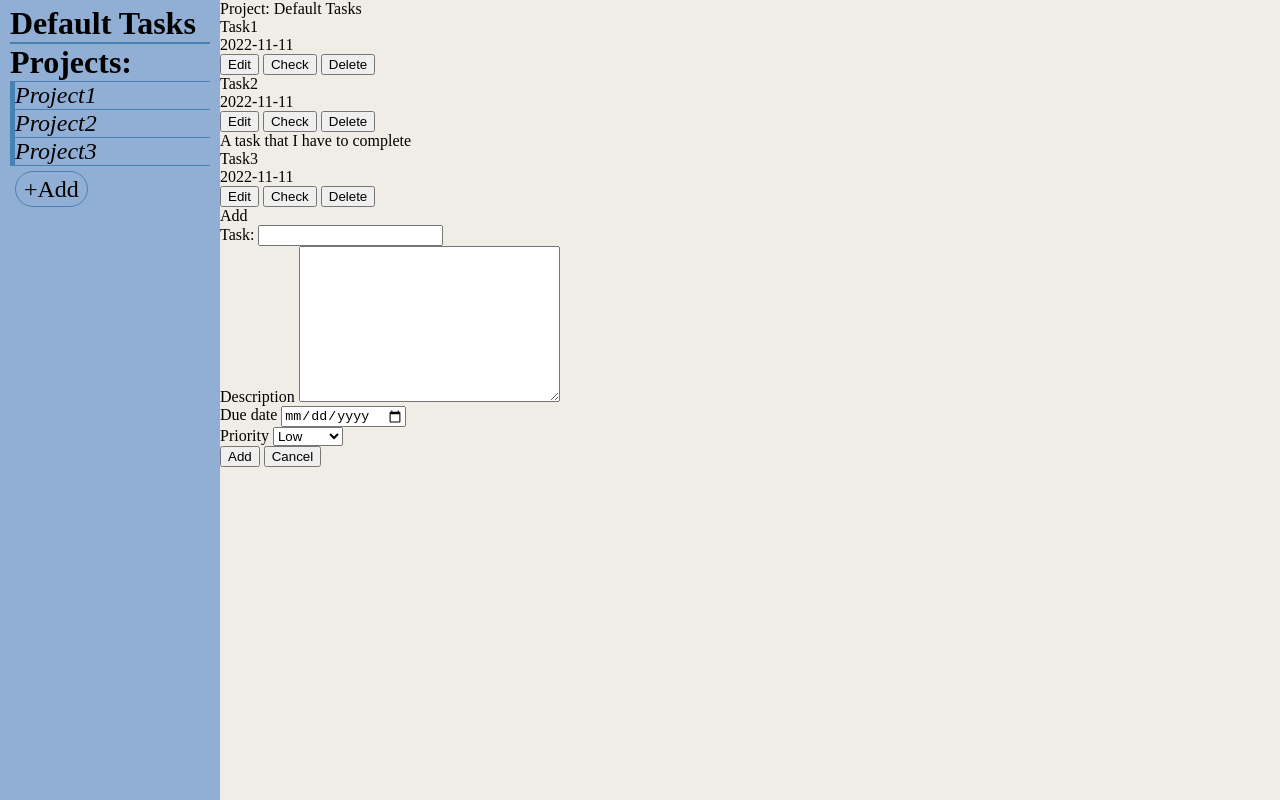
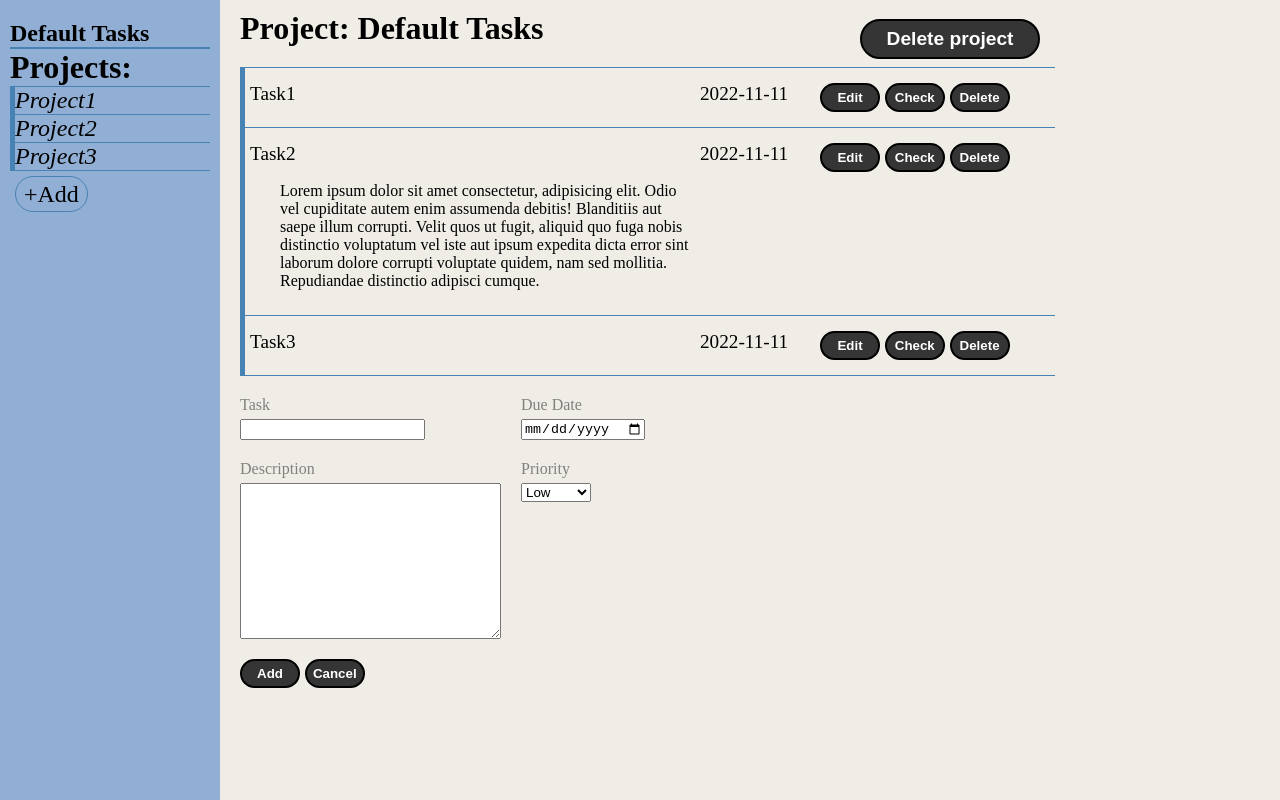
Before and after one commit to Etereke/odin-todo-list, a website: page dist/index.html in a window 1280 px wide. Drawn offline with Linux system fonts and the light colour scheme.

Commit message:
Implement mock-up design of whole page

```diff
--- a/dist/index.html
+++ b/dist/index.html
@@ -19,51 +19,57 @@
                 <div class="add-project"><span>+Add</span></div>
             </div>
         </div>
+        <div class="main-content">
+            <div class="content-header">
+                <div class="project-name">Project: Default Tasks</div>
+                <button>Delete project</button>
+            </div>
             <div class="tasks">
-            <div class="project-name">Project: Default Tasks</div>
                 <div class="task-row">
                     <div class="task-name">Task1</div>
                     <div class="task-date">2022-11-11</div>
-                <div class="btns">
+                    <div class="task-btns">
                         <button>Edit</button>
                         <button>Check</button>
                         <button>Delete</button>
                     </div>
                 </div>
-            <div class="task-row active">
+                <div class="task-row task-active">
                     <div class="task-name">Task2</div>
                     <div class="task-date">2022-11-11</div>
-                <div class="btns">
+                    <div class="task-btns">
                         <button>Edit</button>
                         <button>Check</button>
                         <button>Delete</button>
                     </div>
-                <div class="task-desc">A task that I have to complete</div>
+                    <div class="task-desc">Lorem ipsum dolor sit amet consectetur, adipisicing elit. Odio vel cupiditate autem enim assumenda debitis! Blanditiis aut saepe illum corrupti. Velit quos ut fugit, aliquid quo fuga nobis distinctio voluptatum vel iste aut ipsum expedita dicta error sint laborum dolore corrupti voluptate quidem, nam sed mollitia. Repudiandae distinctio adipisci cumque.</div>
                 </div>
                 <div class="task-row">
                     <div class="task-name">Task3</div>
                     <div class="task-date">2022-11-11</div>
-                <div class="btns">
+                    <div class="task-btns">
                         <button>Edit</button>
                         <button>Check</button>
                         <button>Delete</button>
                     </div>
                 </div>
-            <div class="task-new">Add</div>
-            <div class="task-add">
-                <div class="task-new-name">
-                    <label for="task-name">Task: </label>
+            </div>
+            <div class="task-add" hidden><span>+Add</span></div>
+            <div class="task-add-form">
+                <div class="task-new-name input-field">
+                    <label for="task-name">Task</label>
                     <input type="text" name="task-name" id="task-name">
                 </div>
-                <div class="task-new-desc">
+                <div class="task-new-date input-field">
+                    <label for="task-date">Due date</label>
+                    <input type="date" name="task-date" id="task-date">
+                </div>
+                <div class="task-new-desc input-field">
                     <label for="task-desc">Description</label>
                     <textarea name="task-desc" id="task-desc" cols="30" rows="10"></textarea>
                 </div>
-                <div class="task-new-date">
-                    <label for="task-date">Due date</label>
-                    <input type="date" name="task-date" id="task-date">
-                </div>
-                <div class="task-new-prio">
+
+                <div class="task-new-prio input-field">
                     <label for="task-prio">Priority</label>
                     <select name="task-prio" id="task-prio">
                         <option value="low">Low</option>
@@ -71,6 +77,7 @@
                         <option value="high">High</option>
                     </select>
                 </div>
+
                 <div class="add-btns">
                     <button>Add</button>
                     <button>Cancel</button>
--- a/dist/style.css
+++ b/dist/style.css
@@ -16,7 +16,7 @@ body{
     display: flex;
     flex-direction: column;
 
-    padding: 5px 10px;
+    padding: 20px 10px;
 
     background-color:rgb(145, 174, 212);
     font-size: 2rem;
@@ -27,6 +27,7 @@ body{
 }
 
 .default-project{
+    font-size: 1.5rem;
     border-bottom: 2px solid steelblue;
     cursor: pointer;
 }
@@ -56,7 +57,7 @@ body{
     padding-left: 5px;
 }
 
-.add-project > span{
+.add-project > span, .task-add > span{
     border: 1px solid steelblue;
     border-radius: 20px;
     padding: 4px 8px;
@@ -64,39 +65,104 @@ body{
 
 }
 
-.add-project > span:hover, .project-item:hover, .default-project:hover{
+.add-project > span:hover, .project-item:hover, .default-project:hover, .task-add > span:hover, .task-row:hover{
     background-color: steelblue;
     color: white;
 }
 
-.tasks{
-
+.main-content{
+    padding: 10px 20px;
+    font-size: 1.2rem;
 }
 
 .project-name{
+    font-size: 2rem;
+    font-weight: bold;
+    margin-bottom: 20px;
+}
 
+.tasks{
+    display: flex;
+    flex-direction: column;
 }
 
 .task-row{
+    display: grid;
+    grid-template-columns: 1fr 100px 250px;
+    width: max(60%, 800px);
+
+    padding: 15px 5px;
+    border-left: 5px solid steelblue;
+    border-bottom: 1px solid steelblue;
 
 }
-
-.task-name{
-
+.task-row:first-child{
+    border-top: 1px solid steelblue;
 }
 
-.task-date{
-
+.task-add{
+    margin-top: 15px;
+    padding-left: 15px;
 }
 
-.btns{
-
+.task-btns{
+    padding-left: 20px;
 }
 
-.active{
+.task-btns > button, .add-btns > button, .content-header>button{
+    background-color: rgb(53, 53, 54);
+    color: white;
+    border: 2px solid black;
+    border-radius: 20px;
+    padding: 5px 0px;
+    width: 60px;
+    font-weight: bold;
+    cursor: pointer;
+}
 
+.task-btns > button:hover, .add-btns>button:hover, .content-header>button:hover{
+    color: rgb(53, 53, 54);
+    background-color: white;
 }
 
 .task-desc{
+    padding-left: 20px;
+    margin: 10px;
+    font-size: 1rem;
+}
 
+.task-add-form{
+    margin-top: 20px;
+    width: max(40%, 500px);
+
+    display: grid;
+    grid-template-columns: 1fr 1fr;
+    gap: 20px;
+    justify-items: start;
 }
+
+.input-field{
+    display: flex;
+    flex-direction: column;
+    gap: 5px;
+    text-transform: capitalize;
+    font-size: 1rem;
+    color: gray;
+}
+
+.input-field > input{
+}
+
+.content-header{
+    width: max(60%, 800px);
+    display: flex;
+    justify-content: space-between;
+    align-items: center;
+}
+
+.content-header>button{
+    width: 180px;
+    height: 40px;
+    font-size: 1.2rem;
+    padding: 0;
+}
```
Lines whose indentation alone changed are shown as unchanged.
